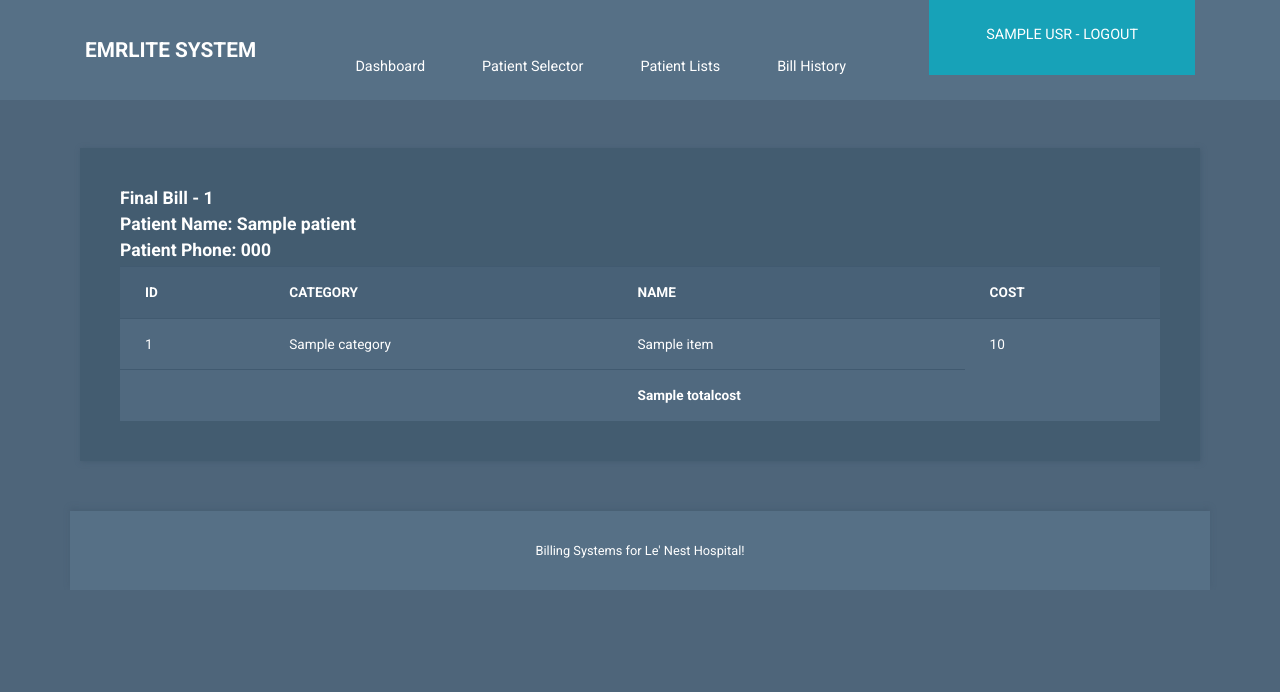
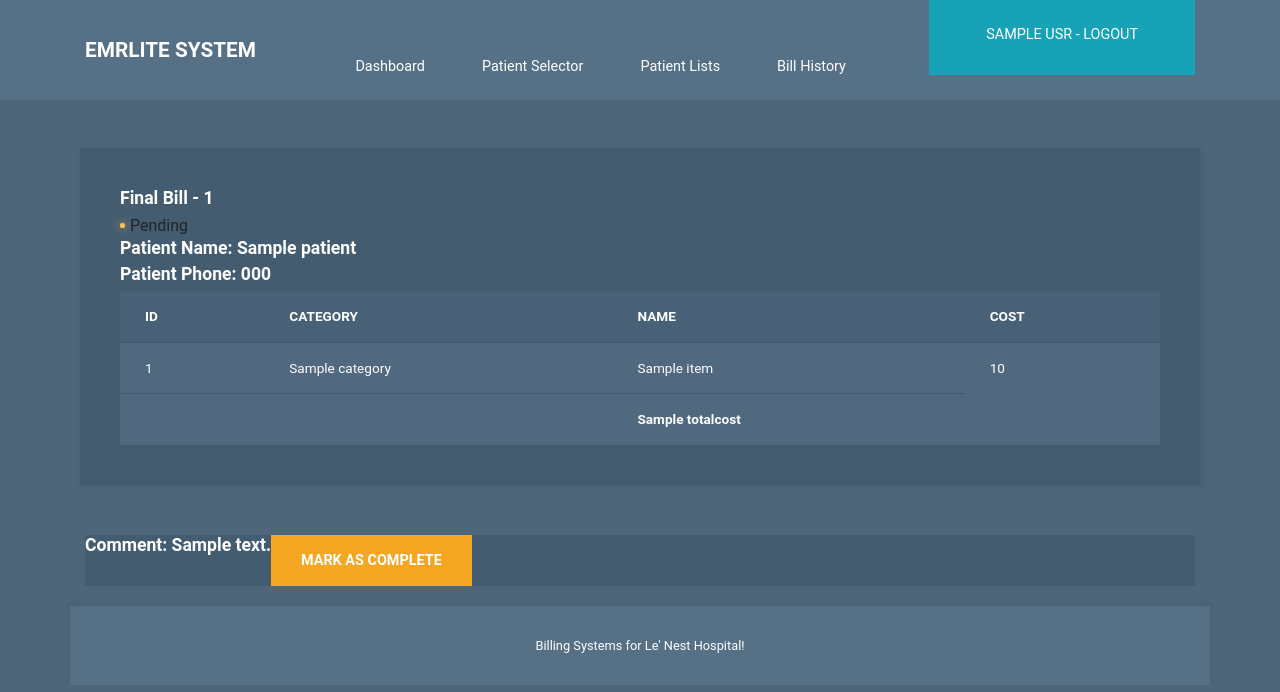
Before and after one commit to cheese-cracker/EMRLite, a Django app: template main/templates/main/finalbill.html in a window 1280 px wide. Shown: the top 692 px of the page. Run offline with Django 3.2, Linux system fonts and the light colour scheme; the template is opened without the code that fills it: most values are stand-ins (such as "Sample title", 1, 10 or a date in 2020); some libraries are stand-ins or nearby versions; some web fonts are replaced.

Commit message:
Option for marking as complete

```diff
--- a/main/templates/main/base.html
+++ b/main/templates/main/base.html
@@ -7,10 +7,10 @@
     <meta name="viewport" content="width=device-width, initial-scale=1.0" />
     <meta http-equiv="X-UA-Compatible" content="ie=edge" />
     <title>{{ title }}</title>
-    <link
-      rel="stylesheet"
-      href="https://fonts.googleapis.com/css?family=Roboto:400,700"
-    />
+    <!-- <link -->
+    <!--   rel="stylesheet" -->
+    <!--   href="https://fonts.googleapis.com/css?family=Roboto:400,700" -->
+    <!-- /> -->
     <!-- https://fonts.google.com/specimen/Open+Sans -->
     <link rel="stylesheet" href="{% static 'css/fontawesome.min.css'%}">
     <!-- https://fontawesome.com/ -->
--- a/main/templates/main/finalbill.html
+++ b/main/templates/main/finalbill.html
@@ -6,6 +6,13 @@
   <div class="col-12 tm-block-col">
     <div class="tm-bg-primary-dark tm-block tm-block-h-auto">
         <h2 class="tm-block-title">Final Bill - {{ bill.id }}</h2>
+        {% if bill.completed %}
+            <div class="tm-status-circle moving">
+            </div>Completed
+        {% else %}
+            <div class="tm-status-circle pending">
+            </div>Pending
+        {% endif %}
         <h2 class="tm-block-title">Patient Name:  {{ patient.name }}</h2>
         <h2 class="tm-block-title">Patient Phone:  {{ patient.phone }}</h2>
         <table class="table">
@@ -38,5 +45,19 @@
     </div>
   </div>
 </div>
-
+<div class="col-12">
+    <div class="tm-bg-primary-dark tm-mt-small row">
+        <h2 class="tm-block-title">Comment: {{ bill.comment }}</h2>
+        <form action="/main/billing" method="POST">
+            {% csrf_token %}
+            <button
+              id="completion"
+              type="submit"
+              class="btn btn-primary text-uppercase"
+            >
+             Mark as Complete
+        </button>
+        </form>
+    </div>
+</div>
 {% endblock %}
```
Also changed, not shown: main/views.py (+14 -14 lines).
